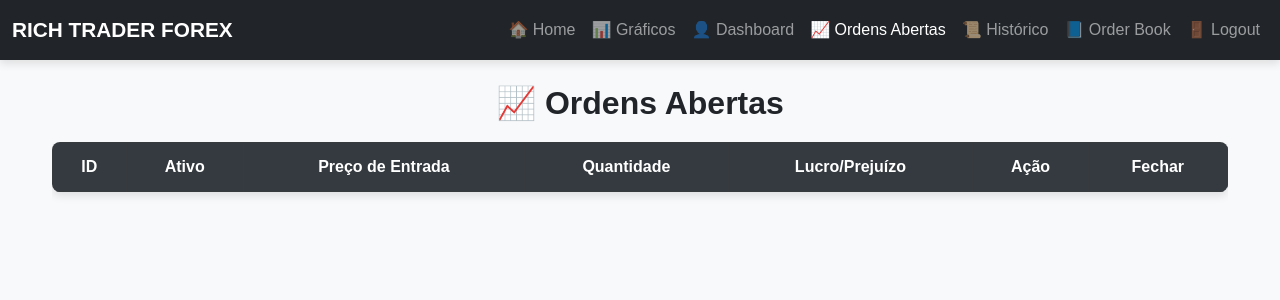
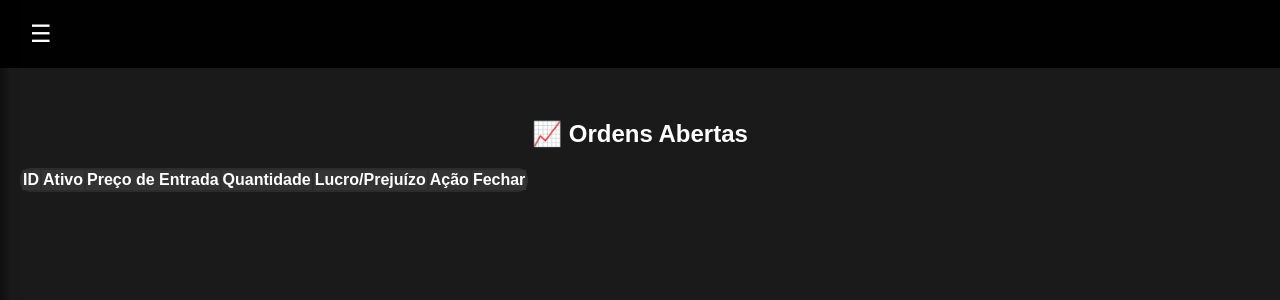
Before and after one commit to RICHTRADER-forex/richtrader.com, a Python web app: template templates/ordens_abertas.html in a window 1280 px wide. Shown: the top 300 px of the page. Run offline with Jinja, Linux system fonts and the light colour scheme; the template is opened without the code that fills it, so the values that code supplies are empty; some libraries are stand-ins or nearby versions.

Commit message:
Correção de paths para GitHub Pages

```diff
--- a/static/css/ordens_abertas.css
+++ b/static/css/ordens_abertas.css
@@ -1,84 +1,113 @@
-/* 🔹 Estilização Global */
-body {
-    font-family: Arial, sans-serif;
-    background-color: #f8f9fa;
-    color: #333;
+/* 🔹 Reset e Estilos Gerais */
+body, html {
     margin: 0;
     padding: 0;
+    font-family: 'Poppins', sans-serif;
+    background-color: #1a1a1a;
+    color: white;
+    width: 100%;
+    height: 100%;
+    overflow-x: hidden;
 }
 
-/* 🔹 Navbar */
-.navbar {
-    box-shadow: 0px 4px 8px rgba(0, 0, 0, 0.1);
+/* 🔹 Cabeçalho */
+header {
+    width: 100%;
+    background: rgba(0, 0, 0, 0.95);
+    padding: 15px 20px;
+    display: flex;
+    justify-content: space-between;
+    align-items: center;
+    position: fixed;
+    top: 0;
+    z-index: 1100;
 }
 
-.navbar-brand {
-    font-weight: bold;
-    font-size: 1.3rem;
+/* 🔹 Botão do Menu (Hambúrguer) */
+.menu-btn {
+    font-size: 24px;
+    background: none;
+    border: none;
+    color: white;
+    cursor: pointer;
+    padding: 5px 10px;
+    transition: background 0.3s ease-in-out;
+    z-index: 1200;
 }
 
-/* 🔹 Ajuste do Menu Hamburguer */
-.navbar-toggler {
-    border: none;
-}
-
-.navbar-nav .nav-link {
-    font-size: 1rem;
-    padding: 10px;
-}
-
-.navbar-nav .nav-link:hover {
-    background-color: rgba(255, 255, 255, 0.1);
+.menu-btn:hover {
+    background: rgba(255, 255, 255, 0.2);
     border-radius: 5px;
 }
 
-/* 🔹 Container Principal */
-.container {
-    max-width: 1200px;
+/* 🔹 Sidebar (Menu Lateral) */
+.sidebar {
+    position: fixed;
+    top: 0;
+    left: -250px;
+    width: 250px;
+    height: 100vh;
+    background: rgba(0, 0, 0, 0.95);
+    box-shadow: 4px 0 10px rgba(0, 0, 0, 0.5);
+    padding-top: 60px;
+    transition: left 0.3s ease-in-out;
+    z-index: 1150;
 }
 
-/* 🔹 Título */
-h2 {
-    font-weight: bold;
-    color: #212529;
-    margin-bottom: 20px;
+/* Exibir o menu quando ativo */
+.sidebar.active {
+    left: 0;
 }
 
-/* 🔹 Tabela Responsiva */
-.table {
-    background-color: white;
-    border-radius: 8px;
-    overflow: hidden;
-    box-shadow: 0px 4px 8px rgba(0, 0, 0, 0.1);
+/* Links do menu */
+.sidebar ul {
+    list-style: none;
+    padding: 0;
+    margin: 0;
 }
 
-.table th {
-    background-color: #343a40;
+.sidebar ul li {
+    padding: 15px;
+    text-align: center;
+}
+
+.sidebar ul li a {
+    text-decoration: none;
+    color: white !important;
+    font-size: 16px;
+    display: block;
+    transition: all 0.3s ease-in-out;
+}
+
+.sidebar ul li a.active {
+    background: rgba(255, 255, 255, 0.2);
+    border-radius: 5px;
+}
+
+/* 🔹 Container da Página */
+.container {
+    margin-top: 80px;
+    padding: 20px;
+    text-align: center;
+}
+
+/* Tabela */
+.table {
+    background: #2c2c2c;
+    border-radius: 10px;
+}
+
+.table thead {
+    background: #333;
+}
+
+.table th, .table td {
     color: white;
 }
 
-.table th, .table td {
-    text-align: center;
-    vertical-align: middle;
-    padding: 12px;
-}
-
-/* 🔹 Responsividade para Telas Menores */
+/* Responsividade */
 @media (max-width: 768px) {
-    .table-responsive {
-        overflow-x: auto;
-    }
-
-    .navbar-brand {
-        font-size: 1.1rem;
-    }
-
-    .navbar-nav .nav-link {
-        font-size: 0.9rem;
-        padding: 8px;
-    }
-
-    h2 {
-        font-size: 1.5rem;
+    .container {
+        padding: 10px;
     }
 }
--- a/static/js/ordens_abertas.js
+++ b/static/js/ordens_abertas.js
@@ -145,3 +145,13 @@ document.addEventListener("click", function (event) {
         fecharOrdem(ordemId);
     }
 });
+document.addEventListener("DOMContentLoaded", function () {
+    const menuToggle = document.getElementById("menu-toggle");
+    const sidebar = document.getElementById("sidebar");
+
+    if (menuToggle && sidebar) {
+        menuToggle.addEventListener("click", function () {
+            sidebar.classList.toggle("active");
+        });
+    }
+});
--- a/templates/ordens_abertas.html
+++ b/templates/ordens_abertas.html
@@ -1,50 +1,41 @@
 <!DOCTYPE html>
-<html lang="pt">
+<html lang="pt-br">
 <head>
     <meta charset="UTF-8">
     <meta name="viewport" content="width=device-width, initial-scale=1.0">
     <title>Ordens Abertas - RICH TRADER</title>
 
     <!-- Favicon -->
-    <link rel="icon" type="image/png" href="../static/img/favicon.png">
+    <link rel="icon" type="image/png" href="../static/img/Rich_trader.jpeg">
 
-    <!-- Bootstrap -->
-    <link href="https://cdn.jsdelivr.net/npm/bootstrap@5.3.0/dist/css/bootstrap.min.css" rel="stylesheet">
-
-    <!-- Ícones do Bootstrap -->
-    <link rel="stylesheet" href="https://cdn.jsdelivr.net/npm/bootstrap-icons/font/bootstrap-icons.css">
+    <!-- CSS -->
+    <link rel="stylesheet" href="../static/css/ordens_abertas.css">
 
     <!-- SweetAlert2 -->
-    <link rel="stylesheet" href="https://cdn.jsdelivr.net/npm/sweetalert2@11/dist/sweetalert2.min.css">
-
-    <!-- CSS Personalizado -->
-    <link rel="stylesheet" href="../static/css/ordens_abertas.css">
+    <script src="https://cdn.jsdelivr.net/npm/sweetalert2@11"></script>
 </head>
 <body>
 
-    <!-- 🔥 Menu Hambúrguer -->
-    <nav class="navbar navbar-expand-lg navbar-dark bg-dark">
-        <div class="container-fluid">
-            <a class="navbar-brand" href="../index.html">RICH TRADER FOREX</a>
-            <button class="navbar-toggler" type="button" data-bs-toggle="collapse" data-bs-target="#menuNavbar">
-                <span class="navbar-toggler-icon"></span>
-            </button>
-            <div class="collapse navbar-collapse" id="menuNavbar">
-                <ul class="navbar-nav ms-auto">
-                    <li class="nav-item"><a class="nav-link" href="../index.html">🏠 Home</a></li>
-                    <li class="nav-item"><a class="nav-link" href="grafico.html">📊 Gráficos</a></li>
-                    <li class="nav-item"><a class="nav-link" href="dashboard.html">👤 Dashboard</a></li>
-                    <li class="nav-item"><a class="nav-link active" href="ordens_abertas.html">📈 Ordens Abertas</a></li>
-                    <li class="nav-item"><a class="nav-link" href="historico.html">📜 Histórico</a></li>
-                    <li class="nav-item"><a class="nav-link" href="order_book.html">📘 Order Book</a></li>
-                    <li class="nav-item"><a class="nav-link" href="login.html">🚪 Logout</a></li>
-                </ul>
-            </div>
-        </div>
+    <!-- 🔹 Cabeçalho com Menu Hambúrguer -->
+    <header>
+        <button id="menu-toggle" class="menu-btn">☰</button>
+    </header>
+
+    <!-- 🔹 Sidebar (Menu Lateral) -->
+    <nav id="sidebar" class="sidebar">
+        <ul>
+            <li><a href="../index.html">🏠 Home</a></li>
+            <li><a href="grafico.html">📊 Gráficos</a></li>
+            <li><a href="dashboard.html">👤 Dashboard</a></li>
+            <li><a href="ordens_abertas.html" class="active">📈 Ordens Abertas</a></li>
+            <li><a href="historico.html">📜 Histórico</a></li>
+            <li><a href="order_book.html">📘 Order Book</a></li>
+            <li><a href="login.html">🚪 Logout</a></li>
+        </ul>
     </nav>
 
-    <!-- 🔥 Container Principal -->
-    <div class="container mt-4">
+    <!-- 🔹 Container Principal -->
+    <div class="container">
         <h2 class="text-center">📈 Ordens Abertas</h2>
 
         <!-- Tabela de Ordens -->
@@ -68,16 +59,13 @@
         </div>
     </div>
 
-    <!-- Bootstrap JS -->
+    <!-- 🔥 Bootstrap JS -->
     <script src="https://cdn.jsdelivr.net/npm/bootstrap@5.3.0/dist/js/bootstrap.bundle.min.js"></script>
 
-    <!-- SweetAlert2 -->
+    <!-- 🔥 SweetAlert2 -->
     <script src="https://cdn.jsdelivr.net/npm/sweetalert2@11"></script>
 
-    <!-- 🔥 WebSockets com Socket.IO -->
-    <script src="https://cdn.socket.io/4.5.4/socket.io.min.js"></script>
-
-    <!-- JS Personalizado -->
+    <!-- 🔥 JavaScript do Menu -->
     <script src="../static/js/ordens_abertas.js"></script>
 
 </body>
```
